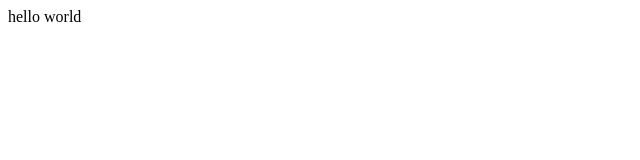
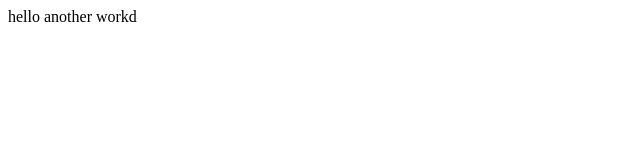
Before and after one commit to anthonyha2001/accounting-application, a plain HTML site: page index.html in a window 1280 px wide. Shown: the full height of the page, 0-640 px from the left. Drawn offline with Linux system fonts and the light colour scheme.

Commit message:
another world

```diff
--- a/index.html
+++ b/index.html
@@ -6,6 +6,6 @@
     <title>Document</title>
 </head>
 <body>
-    hello world
+hello another workd
 </body>
 </html>
```
